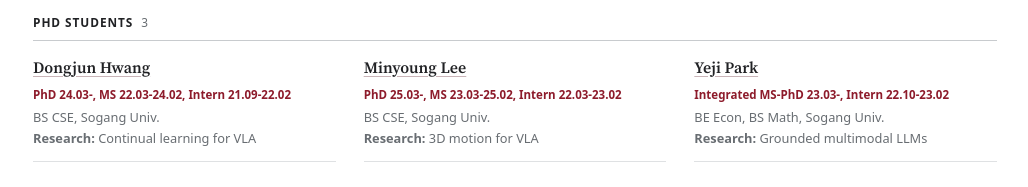
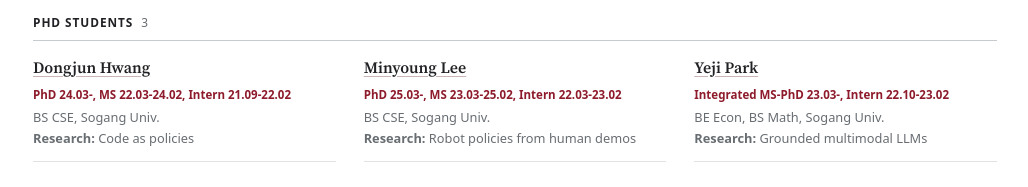
Before and after one commit to junsukchoe/junsukchoe.github.io, a plain HTML site: page index.html in a window 1280 px wide. Shown: the part 1902-2089 px from the top of the page, without its empty margins (233-1261 px from the left). Drawn offline with Linux system fonts and the light colour scheme.

Commit message:
Update Dongjun's and Minyoung's research to robot policy work
Dongjun now works on code as policies and Minyoung on robot policies
learned from human demonstrations; shorten the latter on the homepage so
the PhD cards keep one line each.

Co-Authored-By: Claude Opus 5.5 <noreply@anthropic.com>

```diff
--- a/index.html
+++ b/index.html
@@ -225,8 +225,8 @@
             </div>
             <h4 class="roster-subhead">PhD Students <span>3</span></h4>
             <ul class="roster-list">
-              <li><a href="https://dongjunhwang.github.io" target="_blank" rel="noreferrer">Dongjun Hwang</a><div class="roster-meta"><div class="period-list"><span>PhD 24.03-</span><span>MS 22.03-24.02</span><span>Intern 21.09-22.02</span></div><div class="person-badges"><span class="person-highlight">AI Seoul Tech Scholarship (PhD)</span><span class="person-highlight">NRF Scholarship (PhD)</span><span class="person-highlight">Smilegate DHE Scholarship (MS)</span></div><span>BS CSE, Sogang Univ.</span><span class="person-activity">Visiting Researcher, Univ. of Tübingen (25.05-25.07)</span><span class="person-activity">CMU IITP AI Education Program (24.09-25.02)</span><span><strong>Research:</strong> Continual learning for VLA</span></div></li>
-              <li><a href="https://mymy-young.github.io/" target="_blank" rel="noreferrer">Minyoung Lee</a><div class="roster-meta"><div class="period-list"><span>PhD 25.03-</span><span>MS 23.03-25.02</span><span>Intern 22.03-23.02</span></div><div class="person-badges"><span class="person-highlight">AI Seoul Tech Scholarship (PhD)</span><span class="person-highlight">Smilegate DHE Scholarship (MS)</span></div><span>BS CSE, Sogang Univ.</span><span class="person-activity">Visiting Researcher, Johns Hopkins Univ. (26.08-26.11)</span><span class="person-activity">Visiting Researcher, Univ. of Tübingen (25.01-25.02, 23.07-23.08)</span><span><strong>Research:</strong> 3D motion for VLA</span></div></li>
+              <li><a href="https://dongjunhwang.github.io" target="_blank" rel="noreferrer">Dongjun Hwang</a><div class="roster-meta"><div class="period-list"><span>PhD 24.03-</span><span>MS 22.03-24.02</span><span>Intern 21.09-22.02</span></div><div class="person-badges"><span class="person-highlight">AI Seoul Tech Scholarship (PhD)</span><span class="person-highlight">NRF Scholarship (PhD)</span><span class="person-highlight">Smilegate DHE Scholarship (MS)</span></div><span>BS CSE, Sogang Univ.</span><span class="person-activity">Visiting Researcher, Univ. of Tübingen (25.05-25.07)</span><span class="person-activity">CMU IITP AI Education Program (24.09-25.02)</span><span><strong>Research:</strong> Code as policies</span></div></li>
+              <li><a href="https://mymy-young.github.io/" target="_blank" rel="noreferrer">Minyoung Lee</a><div class="roster-meta"><div class="period-list"><span>PhD 25.03-</span><span>MS 23.03-25.02</span><span>Intern 22.03-23.02</span></div><div class="person-badges"><span class="person-highlight">AI Seoul Tech Scholarship (PhD)</span><span class="person-highlight">Smilegate DHE Scholarship (MS)</span></div><span>BS CSE, Sogang Univ.</span><span class="person-activity">Visiting Researcher, Johns Hopkins Univ. (26.08-26.11)</span><span class="person-activity">Visiting Researcher, Univ. of Tübingen (25.01-25.02, 23.07-23.08)</span><span><strong>Research:</strong> Robot policies from human demos</span></div></li>
               <li><a href="https://yejipark-m.github.io" target="_blank" rel="noreferrer">Yeji Park</a><div class="roster-meta"><div class="period-list"><span>Integrated MS-PhD 23.03-</span><span>Intern 22.10-23.02</span></div><div class="person-badges"><span class="person-highlight">Hyundai Motor Chung Mong-Koo Scholarship</span></div><span>BE Econ, BS Math, Sogang Univ.</span><span class="person-activity">Research Intern, NAVER AI Lab (25.09-26.02)</span><span class="person-activity">Visiting Researcher, Univ. of Tübingen (25.01-25.02)</span><span><strong>Research:</strong> Grounded multimodal LLMs</span></div></li>
             </ul>
             <h4 class="roster-subhead">MS Students <span>2</span></h4>
```
Also changed, not shown: 2 other files.
